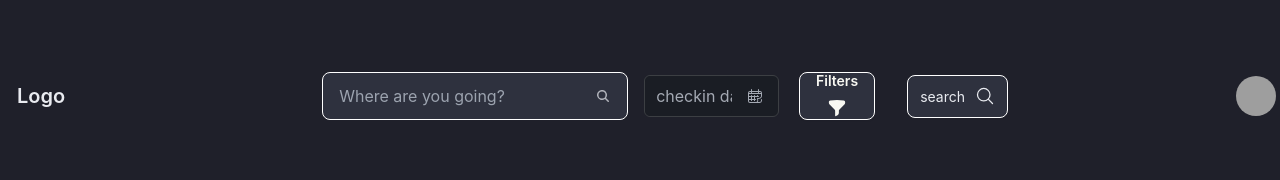
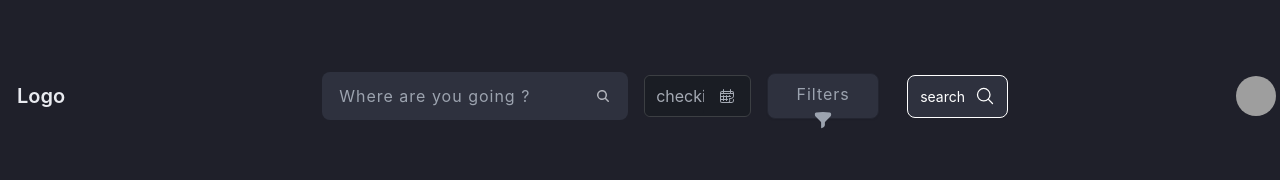
Before and after one commit to arminahari-dev/bk-app, a React (Vite) app: page / in a window 1280 px wide. Shown: the top 180 px of the page. Built offline with nearby package versions, Linux system fonts and the light colour scheme; data requests are answered from the project's data file; grey boxes are pictures that could not be loaded.

Commit message:
add some styles

```diff
--- a/src/components/header/drop-down-button/DropDownButton.jsx
+++ b/src/components/header/drop-down-button/DropDownButton.jsx
@@ -1,28 +1,18 @@
 import Filters from "../drop-down/Filters.jsx";
 import { FunnelIcon } from '@heroicons/react/24/solid'
-import {AnimatePresence, motion} from "framer-motion";
 
 export default function DropDownButton() {
     return (
-        <div className="dropdown dropdown-bottom">
-            <div tabIndex={0} role="button" className="btn m-1 border_style bg-[#2e313e]">
-                Filters
-                <FunnelIcon className="size-5"/>
+        <>
+            <div className="dropdown">
+                <div tabIndex={0} role="button" className="btn btn-xs sm:btn-sm md:btn-md lg:btn-lg bg-[#2e313e] hover:bg-[#2e313e] cursor-pointer font-normal px-4 pb-8 pt-3 text-[#9ca3af] tracking-[1px] text-[1rem] hover:border_style focus-within:border_style flex justify-center items-center w-[7rem]">
+                    Filters
+                    <FunnelIcon className="size-5"/>
+                </div>
+                <div tabIndex={0} className="dropdown-content !opacity-90 mt-4 menu bg-[#2e313e] rounded z-[1] w-fit h-fit p-2 shadow border border-white border-opacity-50">
+                    <Filters/>
+                </div>
             </div>
-            <AnimatePresence>
-                <motion.div
-                    initial={{opacity: 0, y: -20}}
-                    animate={{opacity: 0.9, y: 0}}
-                    exit={{opacity: 0, y: -20}}
-                    transition={{duration: 0.2}}
-                >
-                    <div tabIndex={0}
-                         className="dropdown-content menu bg-base-100 rounded-box z-[9999] w-fit p-4 shadow border_style">
-                        <Filters/>
-                    </div>
-                </motion.div>
-            </AnimatePresence>
-
-        </div>
+        </>
     )
 }
--- a/src/components/header/drop-down/Filters.jsx
+++ b/src/components/header/drop-down/Filters.jsx
@@ -1,15 +1,33 @@
 import FiltersOption from "./filters/FiltersOption.jsx";
 import {useHeaderFiltersContext} from "../../../providers/header-filters-context/HeaderFiltersContext.jsx";
+import React from "react";
 
 export default function Filters() {
         const { bedroomNumber,setBedroomNumber }  = useHeaderFiltersContext();
         const { bathroomNumber,setBathroomNumber }  = useHeaderFiltersContext();
         const { bedNumber,setBedNumber }  = useHeaderFiltersContext();
+
+        function clearFilterHandler() {
+            setBedroomNumber(1), setBathroomNumber(1) , setBedNumber(1)
+        }
+
 return(
-    <div className={"drop_down"}>
+    <>
+        <div className={"flex justify-between"}>
+            <span className="font-bold">filters</span>
+            <span onClick={clearFilterHandler} className="font-bold cursor-pointer">clear all</span>
+        </div>
+        <div className={"drop_down"}>
             <FiltersOption type={"bedroom"} typeNum={bedroomNumber} setTypeNum={setBedroomNumber}/>
+            <div className={"flex items-center justify-center"}>
+                <hr className="h-[0.5px] bg-gray-800 w-[100%] max-w-[1200px]"/>
+            </div>
             <FiltersOption type={"bathroom"} typeNum={bathroomNumber} setTypeNum={setBathroomNumber}/>
+            <div className={"flex items-center justify-center"}>
+                <hr className="h-[0.5px] bg-gray-800 w-[100%] max-w-[1200px]"/>
+            </div>
             <FiltersOption type={"bed"} typeNum={bedNumber} setTypeNum={setBedNumber}/>
-    </div>
+        </div>
+    </>
 )
 }
--- a/src/components/header/drop-down/filters/FiltersOption.jsx
+++ b/src/components/header/drop-down/filters/FiltersOption.jsx
@@ -1,38 +1,30 @@
 import React from 'react';
 
-export default function FiltersOption({ type, typeNum, setTypeNum ,typeBull,setTypeBool }) {
+export default function FiltersOption({ type, typeNum, setTypeNum }) {
     return (
-        type === "bedroom" || type === "bathroom" ||  type === "bed" ? (
         <div
-                className={`flex flex-row items-center ${type === "bed" ? "gap-[9.40rem]" : ""} ${type === "bedroom" ? "gap-[7.2rem]" : ""} ${type === "bathroom" ? "gap-[7rem]" : ""}`}>
+            className={`flex flex-row items-center justify-between`}>
             <span>{type}</span>
-                <div>
+            <div className={"flex items-center justify-center"}>
                 {typeNum > 1 ? (
-                        <button onClick={() => setTypeNum(typeNum - 1)} className="btn mobile-s:btn-sm mobile-m:btn-sm mobile:btn-sm tablet:btn-md laptop:btn-lg desktop:btn-lg desktop-large::btn-lg border_style">
+                    <button onClick={() => setTypeNum(typeNum - 1)}
+                            className="btn btn-xs sm:btn-sm md:btn-md lg:btn-lg border_style">
                         -
                     </button>
                 ) : (
-                        <button className="btn btn-xs sm:btn-sm md:btn-md lg:btn-lg border_style disabled cursor-not-allowed opacity-[50%]">
+                    <button
+                        className="btn btn-xs sm:btn-sm md:btn-md lg:btn-lg border_style disabled cursor-not-allowed opacity-[50%]">
                         -
                     </button>
                 )}
                 &nbsp;
                 {typeNum}
                 &nbsp;
-                    <button onClick={() => setTypeNum(typeNum + 1)} className="btn btn-xs sm:btn-sm md:btn-md lg:btn-lg border_style">
+                <button onClick={() => setTypeNum(typeNum + 1)}
+                        className="btn btn-xs sm:btn-sm md:btn-md lg:btn-lg border_style">
                     +
                 </button>
             </div>
         </div>
-        ) : (
-            <div className={"flex flex-row items-center gap-[13rem]"}>
-                <div>
-                    <span className="label-text">{type}</span>
-                </div>
-                <label className="label cursor-pointer">
-                    <input onClick={()=>{setTypeBool(!typeBull)}} type="checkbox" className="toggle"/>
-                </label>
-            </div>
     )
-    );
 }
--- a/src/components/header/search-bar/SearchBar.jsx
+++ b/src/components/header/search-bar/SearchBar.jsx
@@ -71,14 +71,14 @@ export default function SearchBar() {
 
     return (
         <div>
-            <label className="input input-bordered flex items-center gap-2 border_style bg-[#2e313e]">
+            <label className={`input flex items-center font-normal focus-within:border_style hover:border_style gap-2 bg-[#2e313e] cursor-pointer`}>
                 <input
                     value={inputValue}
                     onFocus={onFocusHandler}
                     onChange={onUserSearchHandler}
                     type="text"
-                    className="grow"
-                    placeholder="Where are you going?"
+                    className="grow cursor-pointer tracking-[1px]"
+                    placeholder="Where are you going ?"
                 />
                 <svg xmlns="http://www.w3.org/2000/svg" viewBox="0 0 16 16" fill="currentColor" className="h-4 w-4 opacity-70">
                     <path
@@ -96,14 +96,14 @@ export default function SearchBar() {
                         initial={{ opacity: 0, y: -20 }}
                         animate={{ opacity: 0.9, y: 0 }}
                         exit={{ opacity: 0, y: -20 }}
-                        transition={{ duration: 0.2 }}
+                        transition={{ duration: 0.15 }}
                         className="w-max h-fit border border-white border-opacity-50 p-2 bg-[#2e313e] rounded absolute top-[8rem] z-[999]"
                     >
                         <span className="font-bold">Going to?</span>
                         <div className={`flex ${filteredCities.length === 1 ? "items-center" : "items-start"} flex-col pt-[13px] gap-2 max-h-[12rem] ${visibleItemsCount > 3  && "overflow-y-scroll"}`}>
                             {displayedItems.map((location, index) => (
                                 <React.Fragment key={index}>
-                                    <hr className="h-[0.5px] bg-gray-700 w-[9.5rem]" />
+                                    <hr className="h-[0.5px] bg-gray-700 w-[100%]" />
                                     <div
                                         onClick={() => onLocationClick(location)}
                                         className={`font-light ${location === "No results found" ? "" : "cursor-pointer"}`}
--- a/src/components/header/searchbtn/SearchBtn.jsx
+++ b/src/components/header/searchbtn/SearchBtn.jsx
@@ -25,7 +25,7 @@ export default function SearchBtn() {
                     pathname: "search-res",
                     search: searchParams.toString()
                 });
-            }} className="flex flex-row items-center gap-[10px] bg-[#2e313e] border_style px-3 py-[10px] rounded-[8px] transition-all duration-300 ease-in-out hover:bg-base-300 hover:text-white">
+            }} className="flex flex-row items-center gap-[10px] bg-[#2e313e] text-white border_style px-3 py-[10px] rounded-[8px]">
                 <span>search</span>
                 <MagnifyingGlassIcon className="size-5 transform transition-transform duration-300 ease-in-out group-hover:scale-110"/>
             </button>
--- a/src/index.css
+++ b/src/index.css
@@ -12,11 +12,9 @@
     }
     .drop_down{
         display: grid;
-        grid-template-rows: 1fr 1fr 1fr ;
-        justify-content: center;
-        align-content: center;
-        gap:1rem;
-
+        gap:12px;
+        width: 11rem;
+        padding-top: 1rem;
     }
     .border_style {
         border: 1px solid white;
```
Lines whose indentation alone changed are shown as unchanged.
